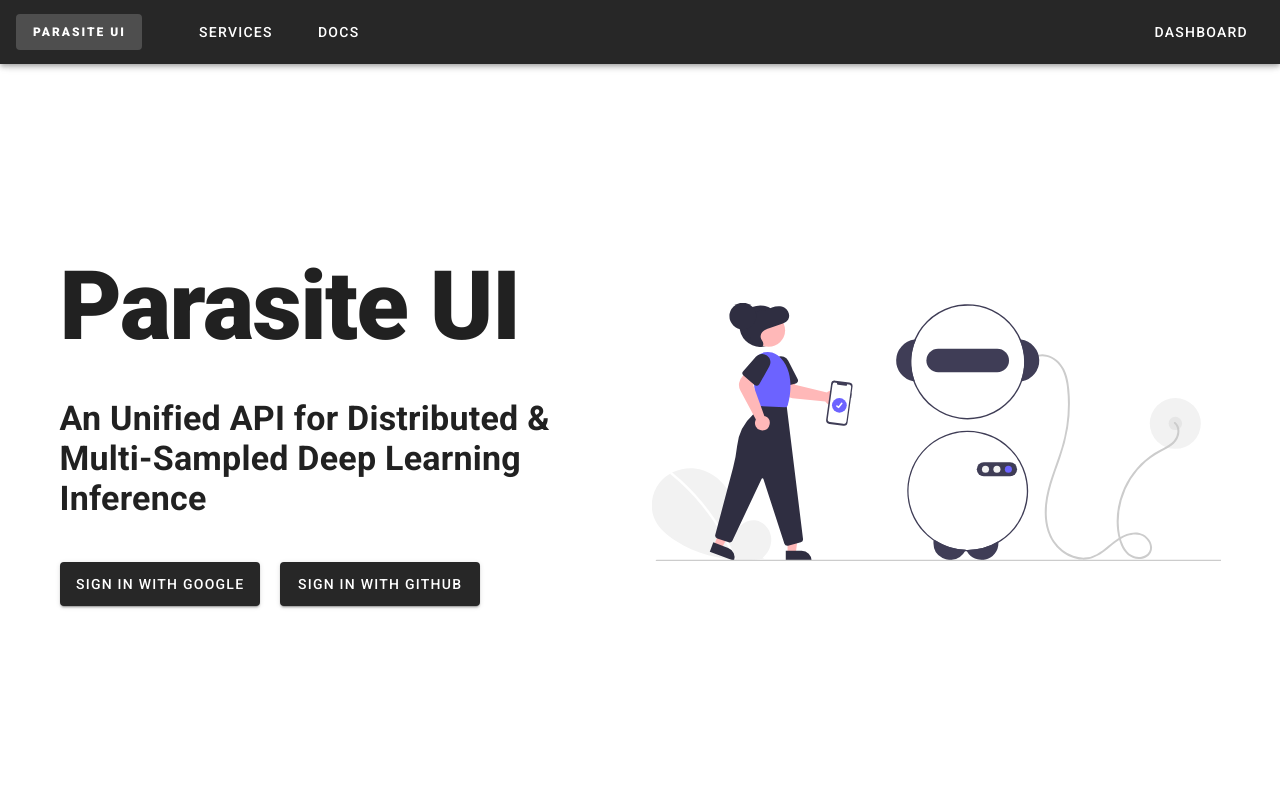
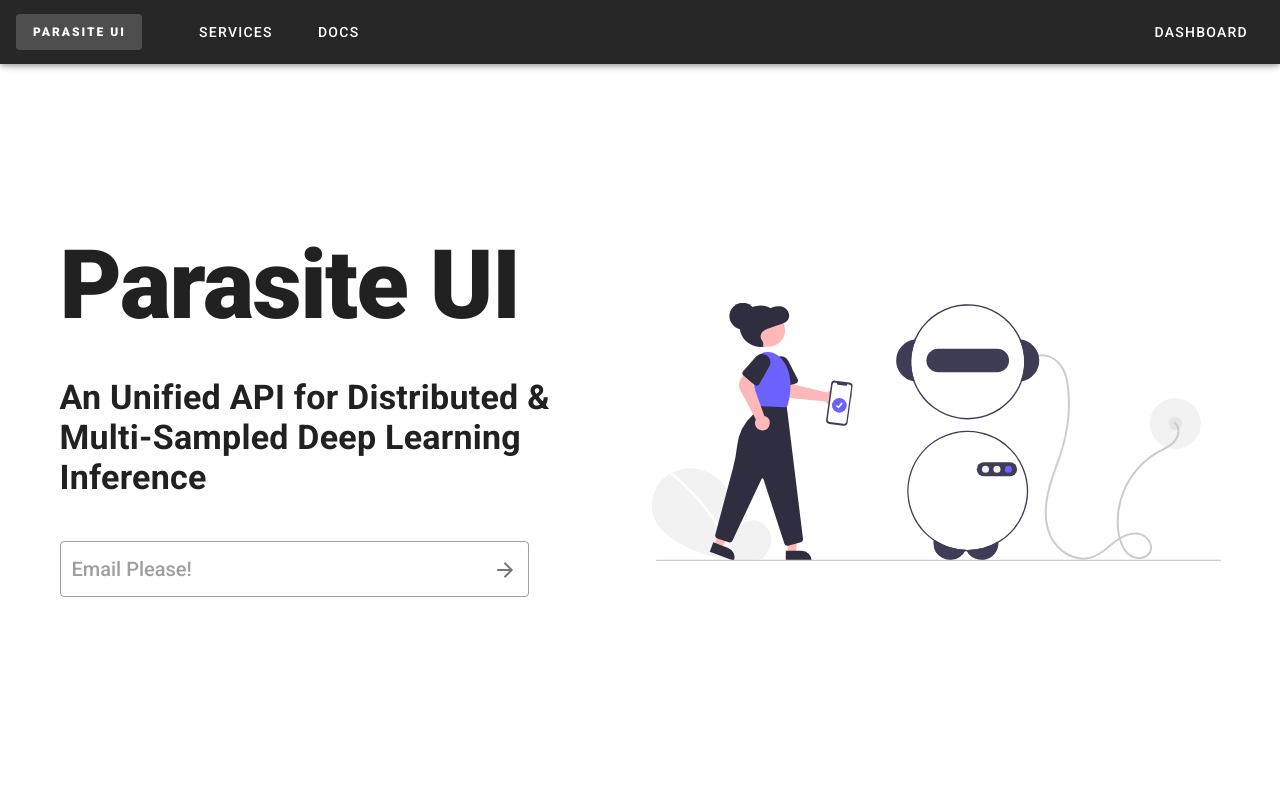
Before and after one commit to todack/parasite-ui, a Vue app: page / in a window 1280 px wide. Shown: the top 800 px of the page. Built offline with nearby package versions, Linux system fonts and the light colour scheme.

Commit message:
Added inputs in the landing page

```diff
--- a/src/components/landing/Header.vue
+++ b/src/components/landing/Header.vue
@@ -10,11 +10,25 @@
             An Unified API for Distributed & Multi-Sampled Deep Learning
             Inference
           </v-col>
-          <v-col cols="12" class="d-flex mt-5">
-            <v-btn class="mr-5" width="200" dark large>
-              Sign in with Google
-            </v-btn>
-            <v-btn width="200" dark large> Sign in with GitHub </v-btn>
+          <v-col cols="10" class="mt-5">
+            <v-slide-y-transition hide-on-leave leave-absolute>
+              <p v-if="isAuthenticated" class="title mt-9">
+                Welcome!
+                <span class="font-weight-bold headline">{{ email }}</span
+                >.
+              </p>
+              <v-text-field
+                v-else
+                class="title"
+                @keydown.enter="changeInput"
+                v-model="input"
+                append-icon="mdi-arrow-right"
+                outlined
+                color="grey darken-3"
+                full-width
+                :placeholder="inputPH"
+              ></v-text-field>
+            </v-slide-y-transition>
           </v-col>
         </v-row>
       </v-col>
@@ -22,5 +36,36 @@
         <v-img eager src="@/assets/landingHeader.svg"></v-img>
       </v-col>
     </v-row>
-  </v-container> </template
->>
+  </v-container>
+</template>
+
+<script>
+export default {
+  data() {
+    return {
+      input: "",
+      inputPH: "Email Please!",
+      isAuthenticated: false,
+      email: ""
+    };
+  },
+  methods: {
+    changeInput(data) {
+      console.log(data);
+      if (this.inputPH === "Email Please!") {
+        this.email = this.input;
+        this.input = "";
+        this.inputPH = "And password too :)";
+      } else {
+        this.attemptAuthentication({ email: this.email, password: this.input });
+        this.input = "";
+        this.inputPH = "We sent a secret code :D";
+      }
+    },
+    attemptAuthentication(userData) {
+      console.log(userData);
+      this.isAuthenticated = true;
+    }
+  }
+};
+</script>
```
